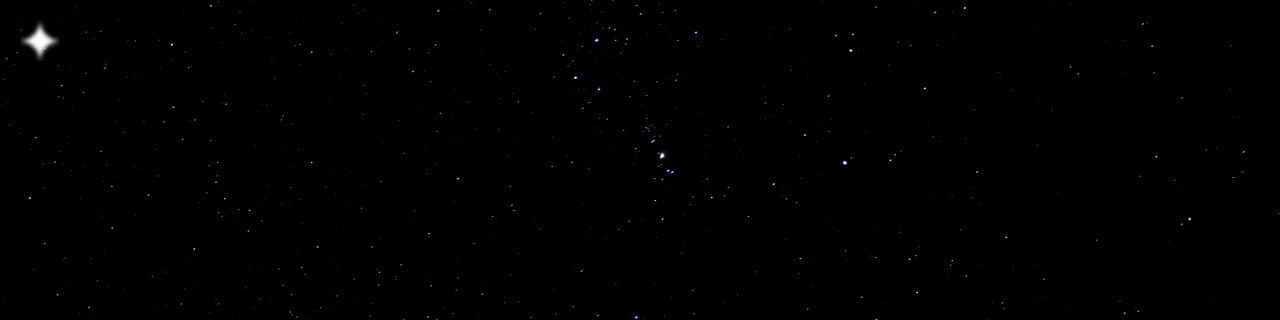
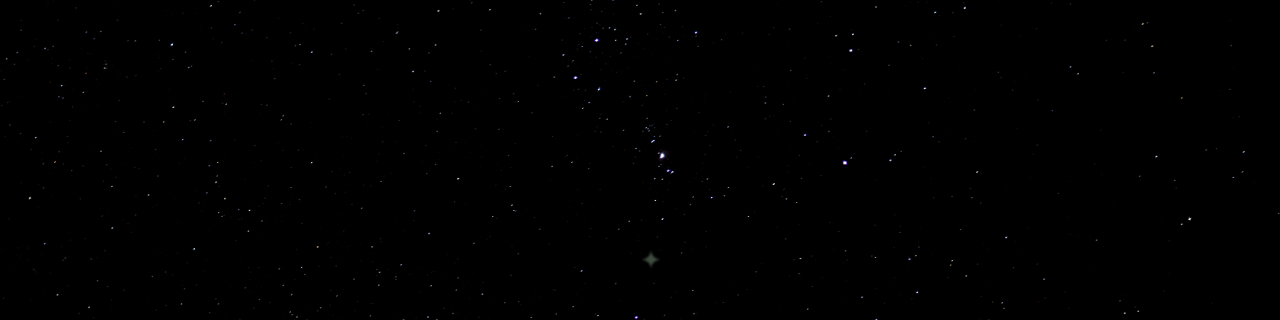
Before and after one commit to birkheadc/colby, a React app in the folder colby_front/: page / in a window 1280 px wide. Shown: the top 320 px of the page. Built offline with nearby package versions, Linux system fonts and the light colour scheme.

Commit message:
Add twinkling stars to background

```diff
--- a/colby_front/src/components/background/Background.tsx
+++ b/colby_front/src/components/background/Background.tsx
@@ -1,11 +1,11 @@
 import * as React from 'react';
 import './Background.css';
-import StarIcon from '../starIcon/StarIcon';
+import StarSpawner from '../starIcon/StarSpawner';
 
 function Background() {
   return (
     <div id='background'>
-      <StarIcon color='white' scale={0.5} rotate={0}/>
+      <StarSpawner />
     </div>
   );
 }
--- a/colby_front/src/components/starIcon/StarIcon.css
+++ b/colby_front/src/components/starIcon/StarIcon.css
@@ -1,3 +1,4 @@
 div.star-icon-wrapper {
   display: inline-block;
+  position: absolute;
 }
--- a/colby_front/src/components/starIcon/StarIcon.tsx
+++ b/colby_front/src/components/starIcon/StarIcon.tsx
@@ -1,14 +1,23 @@
 import * as React from 'react';
 import './StarIcon.css';
 
-interface IStarIconProps {
+export interface IStarData {
   color: string,
   scale: number,
-  rotate: number
+  rotate: number,
+  location: {
+    x: number,
+    y: number
+  },
+}
+
+interface IStarIconProps {
+  data: IStarData,
+  opacity: number
 }
 function StarIcon(props: IStarIconProps): JSX.Element {
   return (
-    <div className='star-icon-wrapper' style={{transform: 'scale(' + props.scale + ') rotate(' + props.rotate + 'deg)'}}>
+    <div className='star-icon-wrapper' style={{transform: 'translate(-50%, -50%) scale(' + props.data.scale + ') rotate(' + props.data.rotate + 'deg)', left: props.data.location.x + '%', top: 100 - props.data.location.y + '%', opacity: props.opacity}}>
       <svg width="80" height="80" xmlns="http://www.w3.org/2000/svg" xmlSpace="preserve" version="1.1">
         <defs>
           <filter height="200%" width="200%" y="-50%" x="-50%" id="svg_2_blur">
@@ -16,7 +25,7 @@ function StarIcon(props: IStarIconProps): JSX.Element {
           </filter>
         </defs>
         <g>
-          <path fill={props.color} filter="url(#svg_2_blur)" id="svg_2" clip-rule="evenodd" fill-rule="evenodd" d="m40.65162,78.44l-1.30324,0c0,-10.10426 -3.97555,-18.93846 -11.92006,-26.49007c-7.94451,-7.55161 -17.23176,-11.33054 -27.86832,-11.33054l0,-1.23879c10.63656,0 19.92381,-3.77893 27.86832,-11.34931c7.94451,-7.57038 11.92006,-16.39831 11.92006,-26.4713l1.30324,0c0,10.10426 3.97555,18.93846 11.92006,26.49007c7.94451,7.55161 17.23176,11.33054 27.86832,11.33054l0,1.23879c-10.62998,0 -19.92381,3.77893 -27.86832,11.33054c-7.94451,7.55161 -11.92006,16.37954 -11.92006,26.49007l0,0z" className="st0"/>
+          <path fill={props.data.color} filter="url(#svg_2_blur)" id="svg_2" clipRule="evenodd" fillRule="evenodd" d="m40.65162,78.44l-1.30324,0c0,-10.10426 -3.97555,-18.93846 -11.92006,-26.49007c-7.94451,-7.55161 -17.23176,-11.33054 -27.86832,-11.33054l0,-1.23879c10.63656,0 19.92381,-3.77893 27.86832,-11.34931c7.94451,-7.57038 11.92006,-16.39831 11.92006,-26.4713l1.30324,0c0,10.10426 3.97555,18.93846 11.92006,26.49007c7.94451,7.55161 17.23176,11.33054 27.86832,11.33054l0,1.23879c-10.62998,0 -19.92381,3.77893 -27.86832,11.33054c-7.94451,7.55161 -11.92006,16.37954 -11.92006,26.49007l0,0z" className="st0"/>
         </g>
       </svg>
     </div>
--- /dev/null
+++ b/colby_front/src/components/starIcon/StarSpawner.tsx
@@ -0,0 +1,78 @@
+import * as React from 'react';
+import StarIcon, { IStarData } from './StarIcon';
+import './StarSpawner.css';
+
+interface IStarSpawnerProps {
+
+}
+
+function StarSpawner(props: IStarSpawnerProps): JSX.Element {
+
+  const COLOR_MIN: number = 200;
+  const COLOR_MAX: number = 255;
+  const SCALE_MIN: number = 0.1;
+  const SCALE_MAX: number = 0.4;
+  const LOCATION_MIN: number = 10;
+  const LOCATION_MAX: number = 90;
+
+  const OPACITY_INCREMENT_MIN: number = 0.01;
+  const OPACITY_INCREMENT_MAX: number = 0.05;
+
+  const [starData, setStarData] = React.useState<IStarData>(generateRandomStarData());
+  const [opacity, setOpacity] = React.useState(0);
+  const [opacityIncrement, setOpacityIncrement] = React.useState(generateRandomNumberBetween(OPACITY_INCREMENT_MIN, OPACITY_INCREMENT_MAX));
+  const [fadeIn, setFadeIn] = React.useState(true);
+  const [timer, setTimer] = React.useState(0);
+
+  function generateRandomStarData(): IStarData {
+    return {
+      color: 'rgb(' + generateRandomNumberBetween(COLOR_MIN, COLOR_MAX) + ', ' + generateRandomNumberBetween(COLOR_MIN, COLOR_MAX) + ', ' + generateRandomNumberBetween(COLOR_MIN, COLOR_MAX) + ')',
+      scale: generateRandomNumberBetween(SCALE_MIN, SCALE_MAX),
+      rotate: 0,
+      location: {
+        x: generateRandomNumberBetween(LOCATION_MIN, LOCATION_MAX),
+        y: generateRandomNumberBetween(LOCATION_MIN, LOCATION_MAX)
+      }
+    };
+  }
+
+  function generateRandomNumberBetween(min: number, max: number): number {
+    return Math.random() * (max - min) + min
+  }
+
+  React.useEffect(() => {
+    const interval = setInterval(() => {
+      setTimer(timer => timer + 1);
+    }, 50);
+
+    return () => clearInterval(interval);
+  }, []);
+
+  React.useEffect(() => {
+    if (timer < 0) {
+      return;
+    }
+    if (fadeIn === true) {
+      setOpacity(timer * opacityIncrement);
+      if (opacity >= 1) {
+        setFadeIn(false);
+        setTimer(0);
+      }
+    }
+    else {
+      setOpacity(1 - (timer * opacityIncrement));
+      if (opacity <= 0) {
+        setFadeIn(true);
+        setTimer(generateRandomNumberBetween(-15, 0));
+        setStarData(generateRandomStarData());
+        setOpacityIncrement(generateRandomNumberBetween(OPACITY_INCREMENT_MIN, OPACITY_INCREMENT_MAX));
+      }
+    }
+  }, [timer, opacity, fadeIn])
+
+  return (
+    <StarIcon data={starData} opacity={opacity}/>
+  );
+}
+
+export default StarSpawner;
```
Also changed, not shown: colby_front/src/components/starIcon/StarSpawner.css (added).
